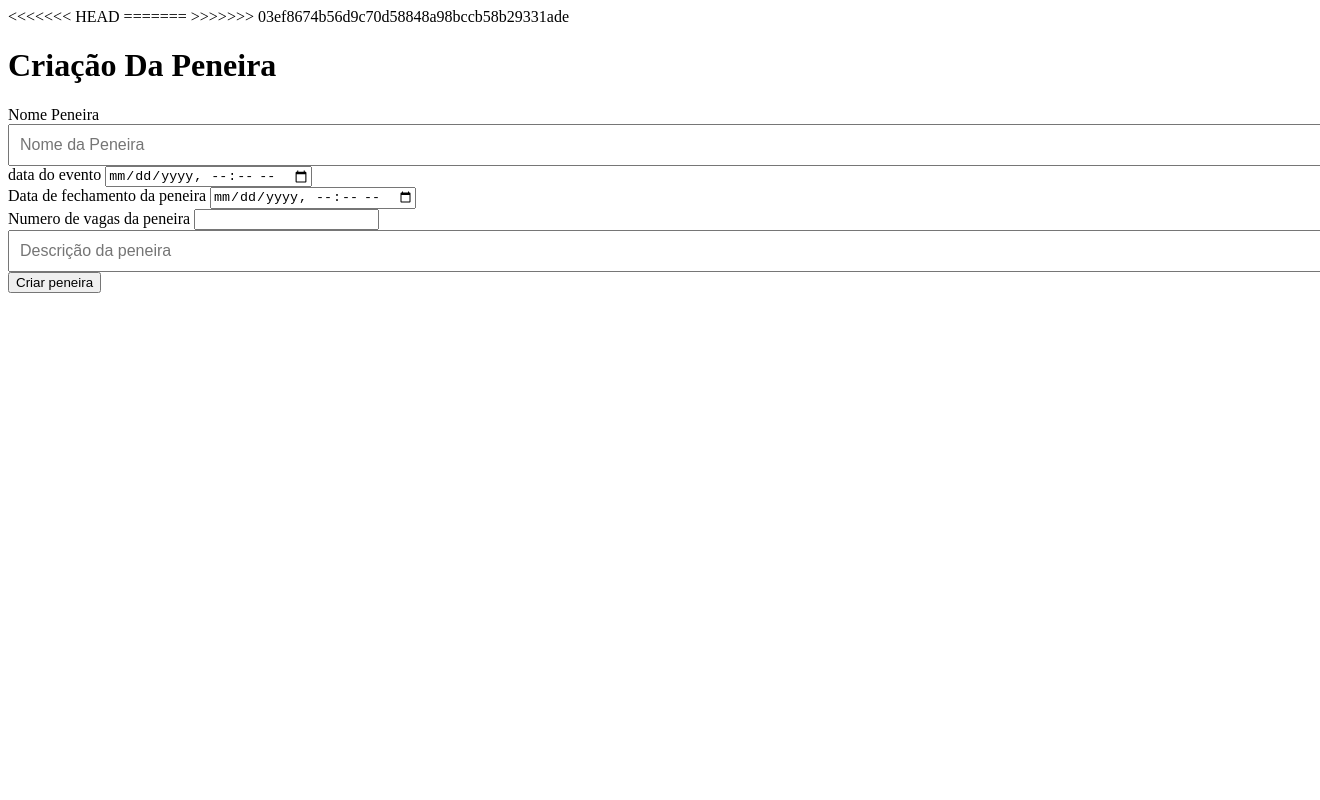
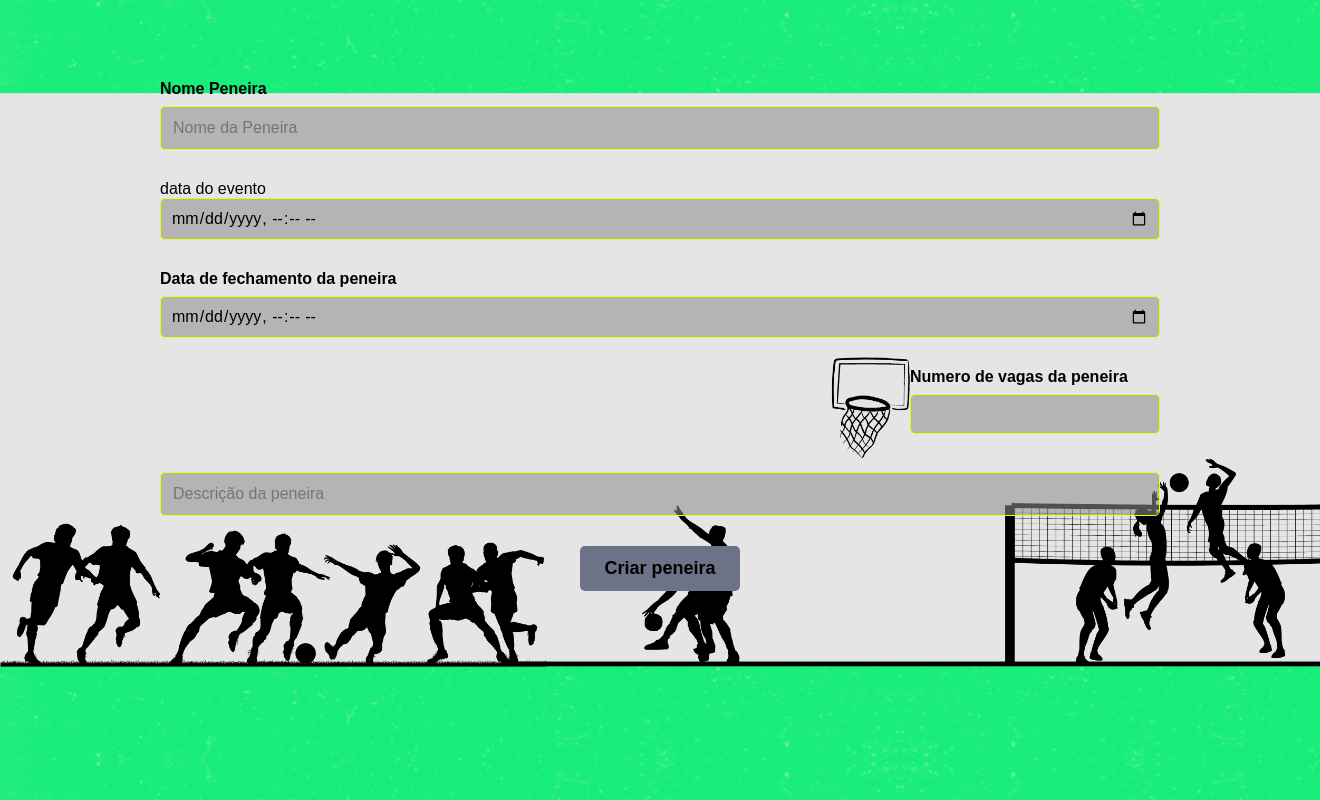
Before and after one commit to Ronin7274/TCC-SPORTKEDIN, a PHP site: the page made by peneira/criação_peneira.php in a window 1320 px wide; the page is wider, and only the part inside the window is pictured. Run offline with PHP 8.4, Linux system fonts and the light colour scheme.

Commit message:
resolvido problema de importação na estilização

```diff
--- a/cadastro/cadastro.css
+++ b/cadastro/cadastro.css
@@ -1,4 +1,3 @@
-<<<<<<< HEAD
 .container {
     width: 100%;
     max-width: 500px; /* define o limite do conteúdo dentro da faixa azul */
@@ -72,7 +71,6 @@
     color: white;
     background-color: rgba(0, 0, 0, 0.5);
 }
-=======
 
     .dropdown {
         position: relative;
@@ -140,4 +138,3 @@
         margin-top: 20px;
         font-size: 18px;
     }
->>>>>>> 03ef8674b56d9c70d58848a98bccb58b29331ade
--- a/cadastro/login/styles.css
+++ b/cadastro/login/styles.css
@@ -1,14 +1,8 @@
-<<<<<<< HEAD
 
 body {
    background-image: url('../../imagens/2.png');
    background-size: 1366px;
    display: flex;
-=======
-body {
-   background-image: url('../../imagens/2.png');
-    display: flex;
->>>>>>> 03ef8674b56d9c70d58848a98bccb58b29331ade
     justify-content: center;
     align-items: center;
     height: 100vh;
--- a/peneira/criacaoPeneira.css
+++ b/peneira/criacaoPeneira.css
@@ -1,27 +1,16 @@
-<<<<<<< HEAD
 * {
     box-sizing: border-box;
     margin: 0;
     padding: 0;
     font-family: 'Poppins', sans-serif;
-=======
-* {
-    box-sizing: border-box;
-    margin: 0;
-    padding: 0;
-    font-family: Arial, sans-serif;
->>>>>>> 03ef8674b56d9c70d58848a98bccb58b29331ade
 }
 
 body {
     padding: 40px;
     background-color: #f9f9f9;
-<<<<<<< HEAD
     color: black;
     background-image: url('../imagens/SPORT(2).png');
     background-size: 1350px;
-=======
->>>>>>> 03ef8674b56d9c70d58848a98bccb58b29331ade
 }
 
 .conteudo {
@@ -32,12 +21,9 @@
 h1 {
     text-align: center;
     margin-bottom: 40px;
-<<<<<<< HEAD
     font-size: 2.5rem;
     font-weight: bold;
     color: black;
-=======
->>>>>>> 03ef8674b56d9c70d58848a98bccb58b29331ade
 }
 
 form {
@@ -46,10 +32,7 @@
     gap: 30px;
 }
 
-<<<<<<< HEAD
-=======
 /* Nome da peneira - full width */
->>>>>>> 03ef8674b56d9c70d58848a98bccb58b29331ade
 .div-nome-peneira label,
 .div-data-peneira label,
 .div-data-fechamento-peneira label,
@@ -58,7 +41,6 @@
     display: block;
     margin-bottom: 8px;
     font-weight: bold;
-<<<<<<< HEAD
     color: black;
 }
 
@@ -82,21 +64,9 @@
 .input-data-fechamento-peneira:focus,
 .input-vagas-peneira:focus {
     outline: none;
-    border-color: #00ff84;
+    border-color: #6d7386;
 }
 
-=======
-}
-
-.input-nome-peneira,
-.input-texto-peneira {
-    width: 100%;
-    padding: 10px;
-    font-size: 16px;
-}
-
-/* Two columns: data_peneira (left) and fechamento_peneira (right) */
->>>>>>> 03ef8674b56d9c70d58848a98bccb58b29331ade
 .data-row {
     display: flex;
     gap: 20px;
@@ -107,8 +77,6 @@
     flex: 1;
 }
 
-<<<<<<< HEAD
-=======
 .input-data-peneira,
 .input-data-fechamento-peneira {
     width: 100%;
@@ -117,14 +85,11 @@
 }
 
 /* Vagas aligned to right of fechamento */
->>>>>>> 03ef8674b56d9c70d58848a98bccb58b29331ade
 .div-vagas-peneira {
     width: 25%;
     align-self: flex-end;
 }
 
-<<<<<<< HEAD
-=======
 .input-vagas-peneira {
     width: 100%;
     padding: 10px;
@@ -132,7 +97,6 @@
 }
 
 /* Texto peneira - centered below the row */
->>>>>>> 03ef8674b56d9c70d58848a98bccb58b29331ade
 .div-texto-peneira {
     width: 100%;
     display: flex;
@@ -140,45 +104,22 @@
     align-items: center;
 }
 
-<<<<<<< HEAD
 .criar-peneira {
     padding: 12px 24px;
     font-size: 18px;
-    background-color: #00ff84;
+    background-color: #6d7386;
     color: black;
-=======
-.input-texto-peneira {
-    width: 100%;
-    max-width: 800px;
-    padding: 10px;
-    font-size: 16px;
-}
-
-/* Submit button - centered */
-.criar-peneira {
-    padding: 12px 24px;
-    font-size: 16px;
-    background-color: #007bff;
-    color: white;
->>>>>>> 03ef8674b56d9c70d58848a98bccb58b29331ade
     border: none;
     cursor: pointer;
     align-self: center;
     border-radius: 5px;
-<<<<<<< HEAD
     font-weight: bold;
 }
 
 .criar-peneira:hover {
-    background-color: #00ff84;
+    background-color: #6d7386;
 }
 
 .criar-peneira:active {
-    background-color: #00ff84;
-=======
+    background-color: #6d7386;
 }
-
-.criar-peneira:hover {
-    background-color: #0056b3;
->>>>>>> 03ef8674b56d9c70d58848a98bccb58b29331ade
-}
--- a/peneira/criação_peneira.php
+++ b/peneira/criação_peneira.php
@@ -6,16 +6,12 @@
     <meta charset="UTF-8">
     <meta name="viewport" content="width=device-width, initial-scale=1.0">
     <title>criação da peneira</title>
-<<<<<<< HEAD
-    <link rel="stylesheet" href="criacaoPeneira.css?v=1">
-=======
     <link rel="stylesheet" href="criacaoPeneira.css">
->>>>>>> 03ef8674b56d9c70d58848a98bccb58b29331ade
 </head>
 
 <body>
     <div class= "conteudo">
-    <h1>Criação Da Peneira</h1>
+    <h1></h1>
     <form method="POST" action="salvar_peneira.php">
         <!--campo onde será definido o nome da peneira-->
 
```
Also changed, not shown: cadastro/cadastroClube.php (+0 -11 lines), cadastro/cadastroUsuario.php (+0 -8 lines).
